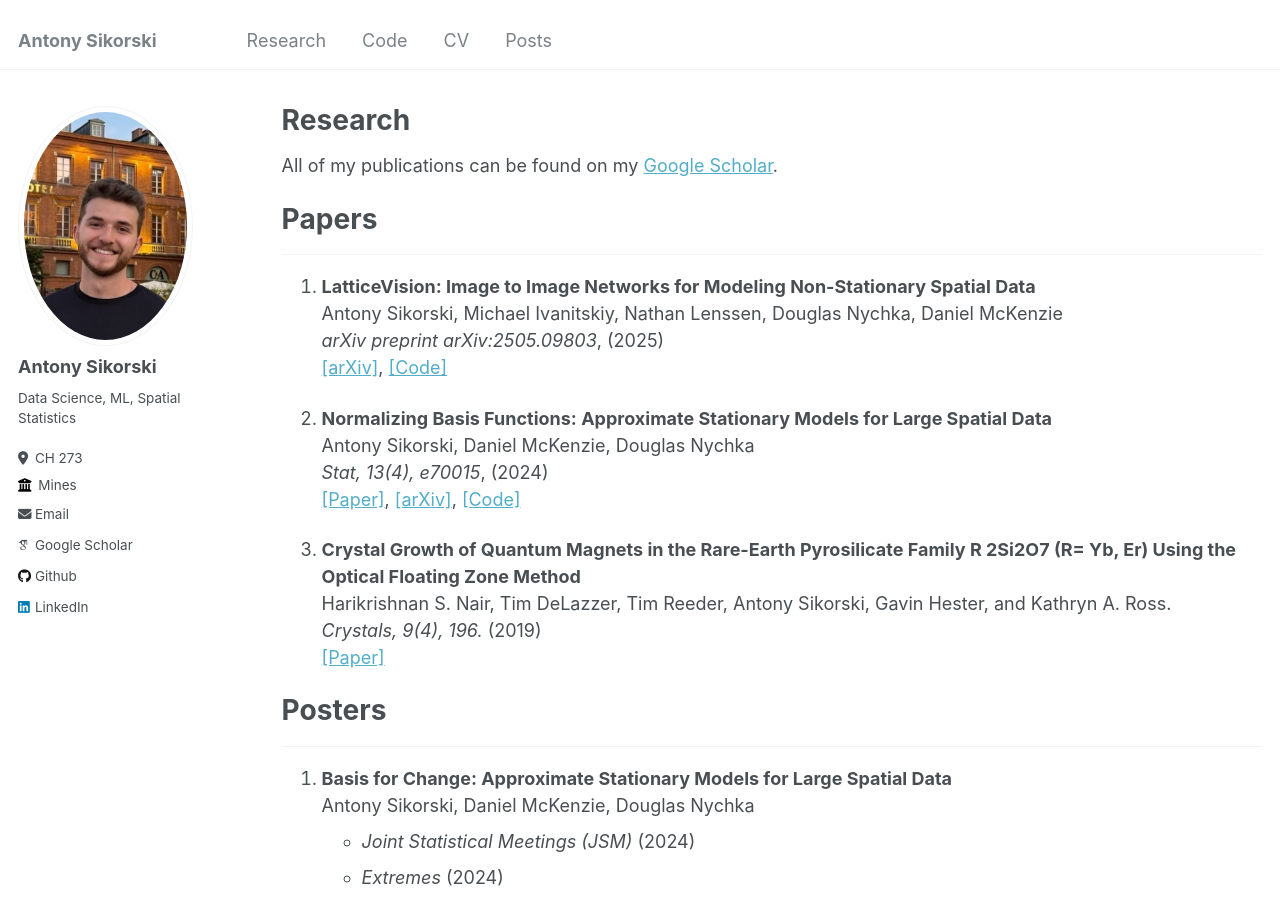
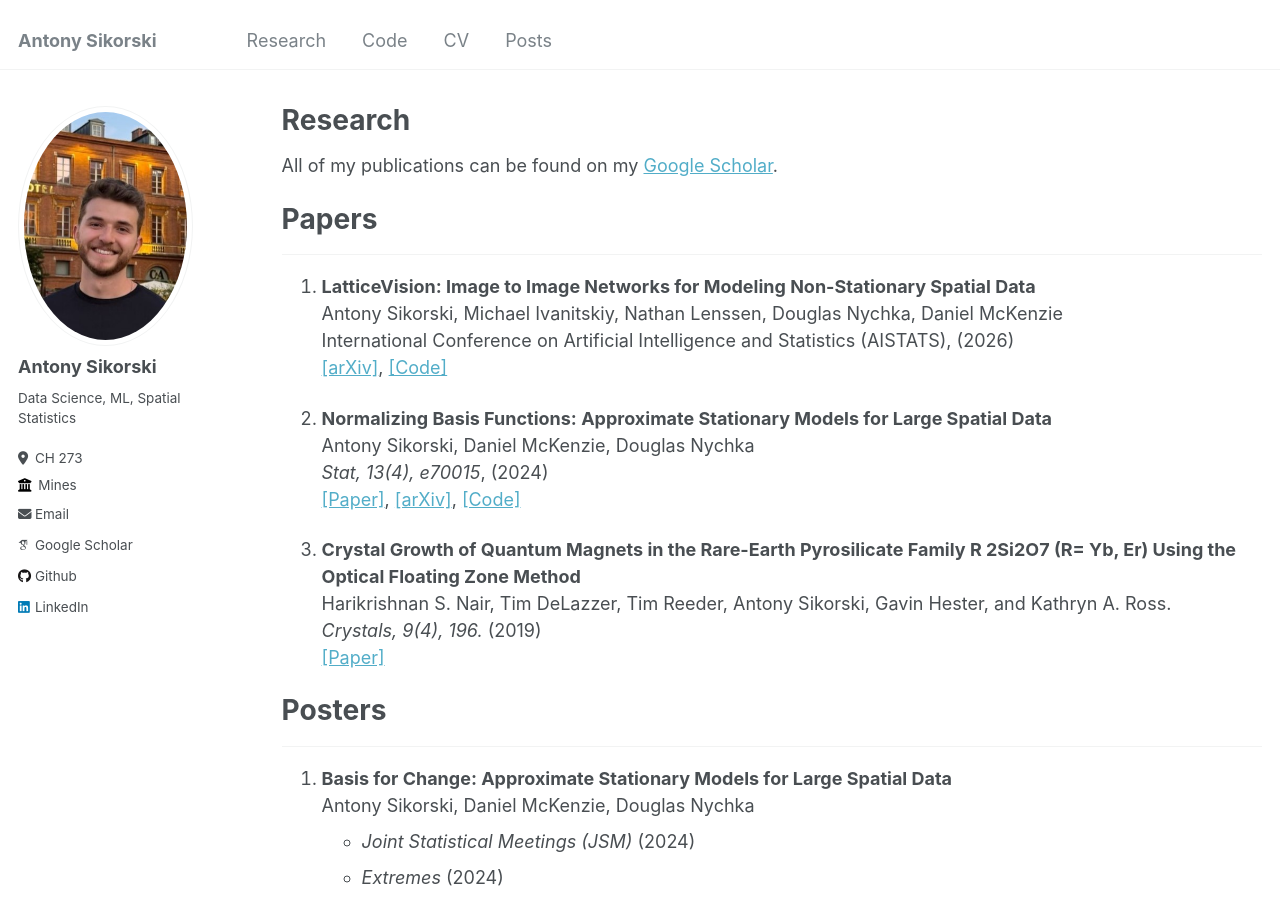
Before and after one commit to antonyxsik/antonyxsik.github.io, a Jekyll site: the page built from _pages/research.md, in a window 1280 px wide and 900 px high. Built offline with Jekyll 4.4.1, drawn with Linux system fonts in a browser that asks for light colours; some web fonts are replaced.

Commit message:
aistats update

```diff
--- a/_pages/research.md
+++ b/_pages/research.md
@@ -13,7 +13,7 @@ All of my publications can be found on my <a href="https://scholar.google.com/ci
 ------
 1. **LatticeVision: Image to Image Networks for Modeling Non-Stationary Spatial Data** \\
     Antony Sikorski, Michael Ivanitskiy, Nathan Lenssen, Douglas Nychka, Daniel McKenzie \\
-    *arXiv preprint arXiv:2505.09803*, (2025) \\
+    International Conference on Artificial Intelligence and Statistics (AISTATS), (2026) \\
     <a href="https://arxiv.org/abs/2505.09803" target="_blank">[arXiv]</a>, <a href="https://github.com/antonyxsik/LatticeVision" target="_blank">[Code]</a>
 
 2. **Normalizing Basis Functions: Approximate Stationary Models for Large Spatial Data** \\
```
Also changed, not shown: 2 other files.
